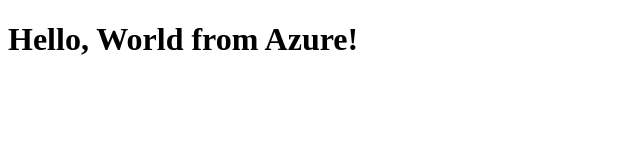
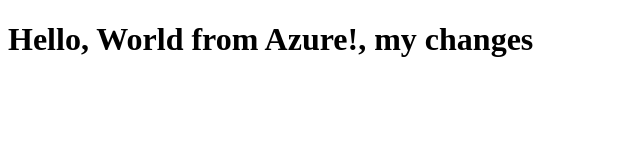
Before and after one commit to ABNABDDUA/webcode, a plain HTML site: page index.html in a window 1280 px wide. Shown: the whole page, without its empty margins (0-640 px from the left). Drawn offline with Linux system fonts and the light colour scheme.

Commit message:
my changes

```diff
--- a/index.html
+++ b/index.html
@@ -4,6 +4,6 @@
     <title>Hello World</title>
 </head>
 <body>
-    <h1>Hello, World from Azure!</h1>
+    <h1>Hello, World from Azure!, my changes</h1>
 </body>
 </html>
```
